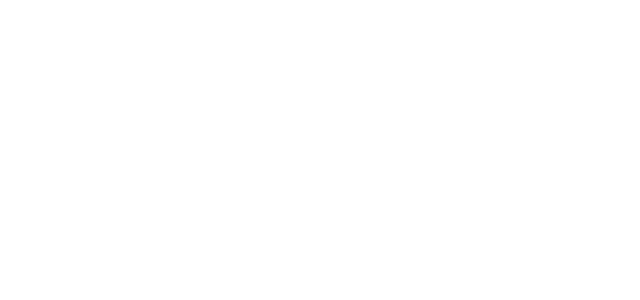
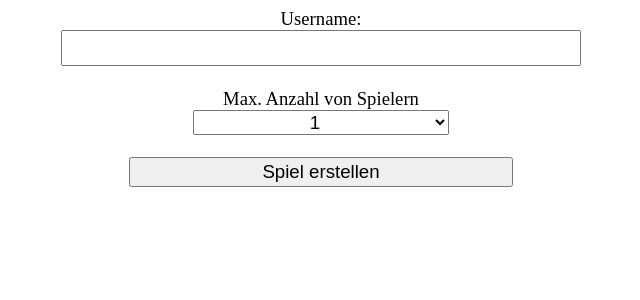
Before and after one commit to LukasLFH/MoveIT, a React (Create React App) app in the folder move-it/: page / in a window 1280 px wide. Shown: the top 300 px of the page, without its empty margins (319-959 px from the left). Built offline with nearby package versions, Linux system fonts and the light colour scheme.

Commit message:
v1 von SpielErstellen erstellt; CSS von Spiel beitreten leicht angepasst

```diff
--- a/move-it/src/css modules/InputFelder.css
+++ b/move-it/src/css modules/InputFelder.css
@@ -1,9 +1,17 @@
+.InputForm {
     input {
         width: 40vw;
         height: 30px;
         font-size: 14pt;
     }
 
-input[type=submit]{
+    [type=submit] {
         width: 30vw;
     }
+
+    select {
+        text-align: center;
+        font-size: 14pt;
+        width: 20vw;
+    }
+}
--- a/move-it/src/js html modules/MultiplayerSelect.js
+++ b/move-it/src/js html modules/MultiplayerSelect.js
@@ -2,6 +2,7 @@
 
 function MultiplayerSelect(){
     return(
+        //Zum Auswählen ob man eine Lobby erstellen oder beitreten möchte
         <div className="ControlButtons">
             <button className="MultiplayerButton">Spiel beitreten</button>
             <button className="MultiplayerButton">Spiel erstellen</button>
--- a/move-it/src/js html modules/SpielBeitreten.js
+++ b/move-it/src/js html modules/SpielBeitreten.js
@@ -2,18 +2,21 @@
 
 function SpielBeitreten() {
     return (
-        <div>
+        <div className="InputForm">
             <form action="/LINK ZUR LOBBY">
+                {/* Username eingeben */}
                 <label for="Username">Username:</label>
                 <br></br>
                 <input type="text" id="Username" name="Username"></input>
                 <br></br>
                 <br></br>
+                {/* Passwort eingeben */}
                 <label for="Passwort">Passwort:</label>
                 <br></br>
                 <input type="text" id="Passwort" name="Passwort"></input>
                 <br></br>
                 <br></br>
+                {/* Lobby beitreten */}
                 <input type="submit" value="Spiel Beitreten"></input>
             </form>
         </div>
--- a/move-it/src/js html modules/SpielErstellen.js
+++ b/move-it/src/js html modules/SpielErstellen.js
@@ -1,7 +1,32 @@
-function SpielErstellen(){
+import "../css modules/InputFelder.css"
+
+function SpielErstellen() {
     return (
-        <div>
-            {/*  */}
+        <div className="InputForm">
+            <form action="/LINK ZUR LOBBY">
+                {/* Username eingeben */}
+                <label for="Username">Username:</label>
+                <br></br>
+                <input type="text" id="Username" name="Username"></input>
+                <br></br>
+                <br></br>
+                {/* Max Anzahl von Spieler auswählern
+                    - muss später noch implementiert werden */}
+                <label for="MaxNumber">Max. Anzahl von Spielern</label>
+                <br></br>
+                <select id="MaxNumber" name="MaxNumber">
+                    <option value="1">1</option>
+                    <option value="2">2</option>
+                    <option value="3">3</option>
+                    <option value="4">4</option>
+                    <option value="5">5</option>
+                    <option value="6">6</option>
+                </select>
+                <br></br>
+                <br></br>
+                {/* Lobby erstellen */}
+                <input type="submit" value="Spiel erstellen"></input>
+            </form>
         </div>
     )
 }
```
Also changed, not shown: move-it/src/TODO.txt. Lines whose indentation alone changed are shown as unchanged.
